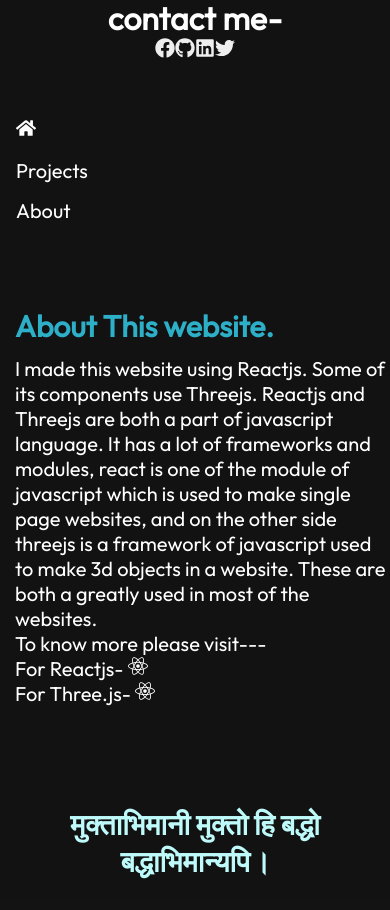
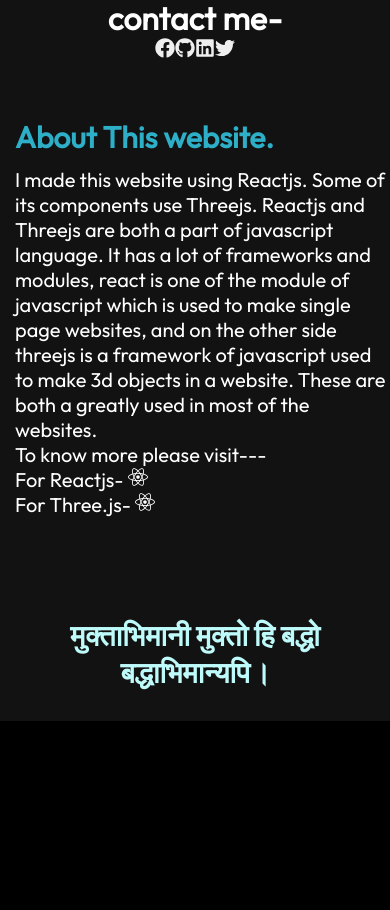
Before and after one commit to codder73/My-Portfolio-Website, a React (Create React App) app: page / in a window 390 px wide. Shown: the part 1386-2296 px from the top of the page. After the commit the page ends 2107 px from the top, so only its background shows below. Built offline with nearby package versions, Linux system fonts and the light colour scheme.

Commit message:
Extra commit

```diff
--- a/src/components/Footer.css
+++ b/src/components/Footer.css
@@ -68,7 +68,9 @@
         grid-gap: 20px;
     }
     .left{
-        padding-top: 0;
+        /* padding-top: 0;
+         */
+         display: none;
     }
     .right{
         padding-bottom: 40px;
```
